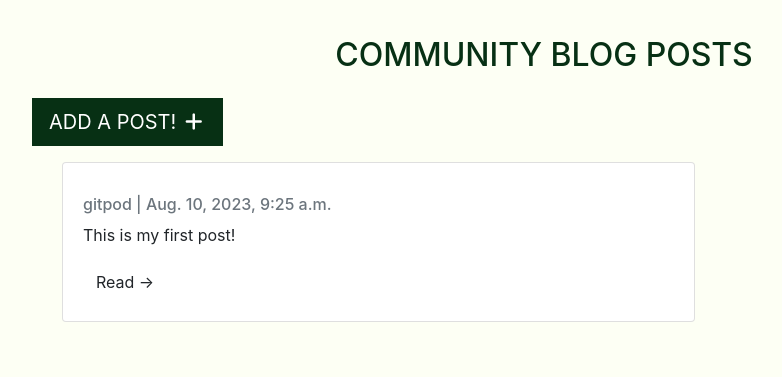
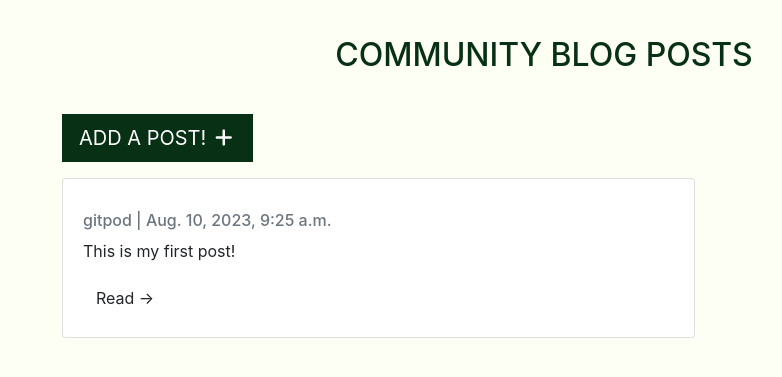
Before and after one commit to bethanyalicehall/e-commerce-ms4, a Django app: page /blog/ in a window 1280 px wide. Shown: the part 128-505 px from the top of the page, without its empty margins (96-878 px from the left). Run offline with Django 3.2, Linux system fonts and the light colour scheme; data comes from the database, SQL or seed files in the repository; some libraries are stand-ins or nearby versions.

Commit message:
Updated layout of community pages

```diff
--- a/blog/templates/blog/all_posts.html
+++ b/blog/templates/blog/all_posts.html
@@ -17,7 +17,7 @@
             <h2 class="logo-font mb-4">Community blog posts</h2>
             <hr>
     </div>
-    <div class="row">
+    <div class="col-md-8 mt-3 left">
         <a href="{% url 'add_post' %}" class="btn btn-black rounded-0 btn-lg">
             <span class="text-uppercase">Add a post!</span>
             <span class="icon">
```
